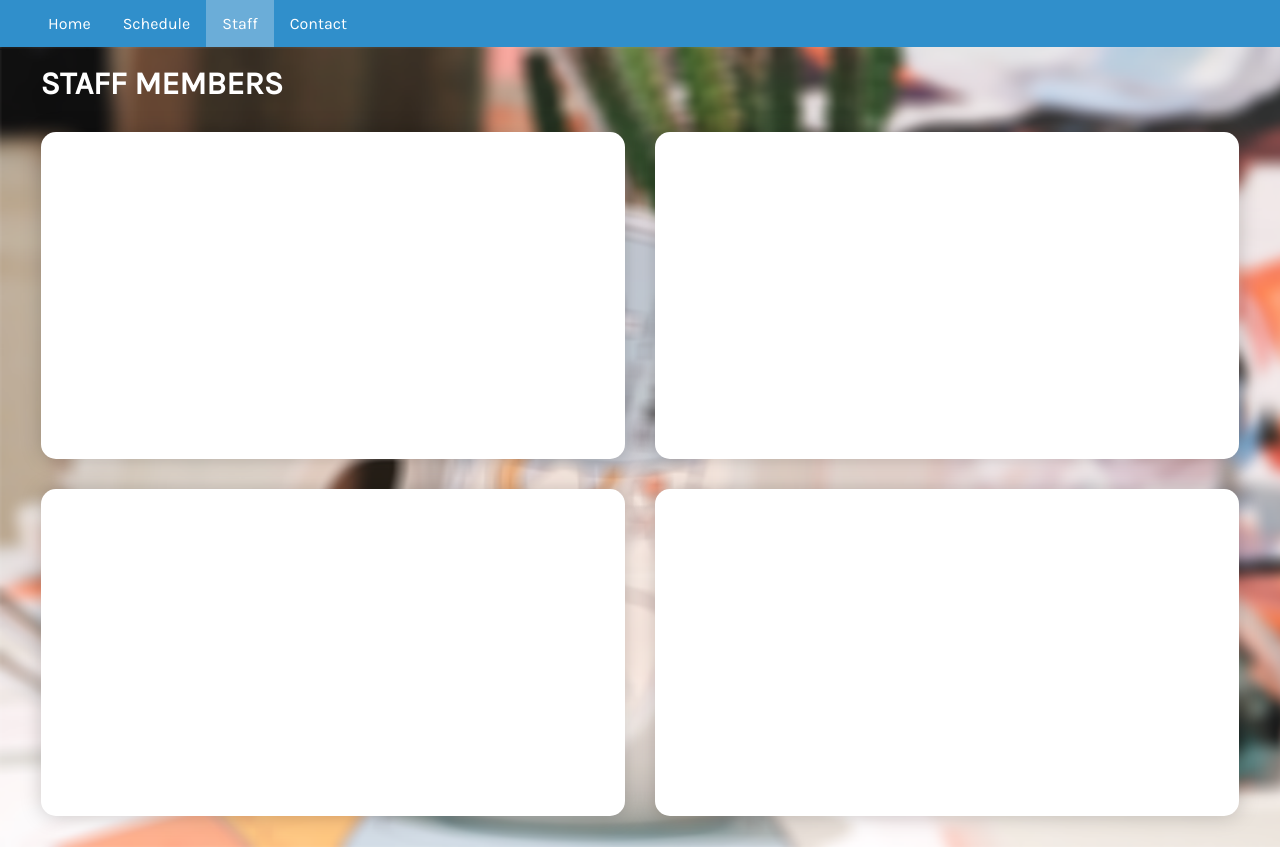
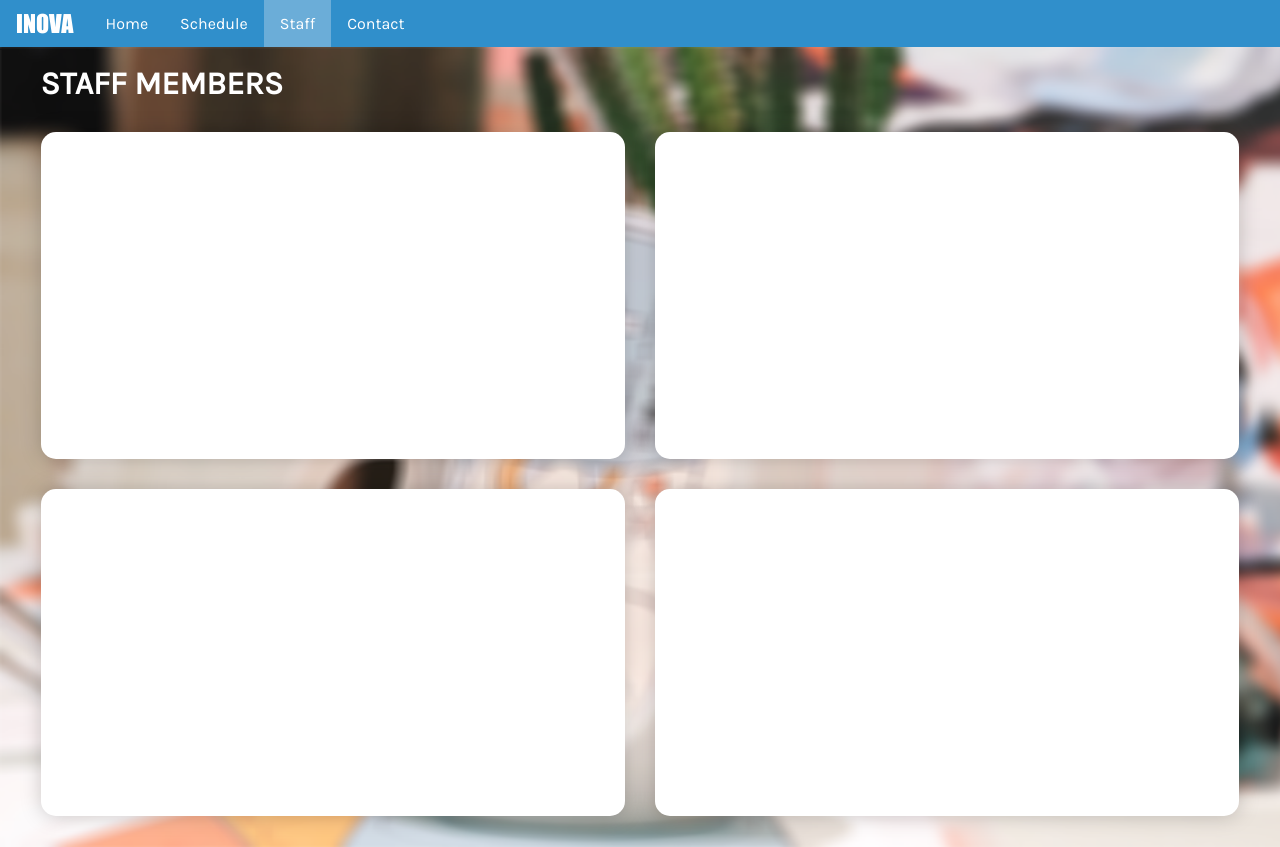
Before and after one commit to ndrivdal/MakeItResponsive, a plain HTML site: page html/staff.html in a window 1280 px wide. Drawn offline with Linux system fonts and the light colour scheme.

Commit message:
added Inova-logo

```diff
--- a/html/staff.html
+++ b/html/staff.html
@@ -11,11 +11,7 @@
 <body>
 
 <div class="navbar">
-
-</div>
-
-<div class="navbar">
-    <a class="navLogo noHover"></a>
+    <a class="navLogo noHover">INOVA</a>
     <a href="../index.html">Home</a>
     <a href="schedule.html">Schedule</a>
     <a class="active">Staff</a>
```
Also changed, not shown: index.html (+1 -1 lines).
